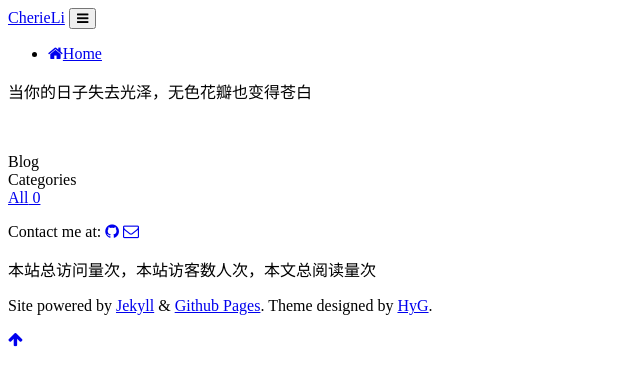
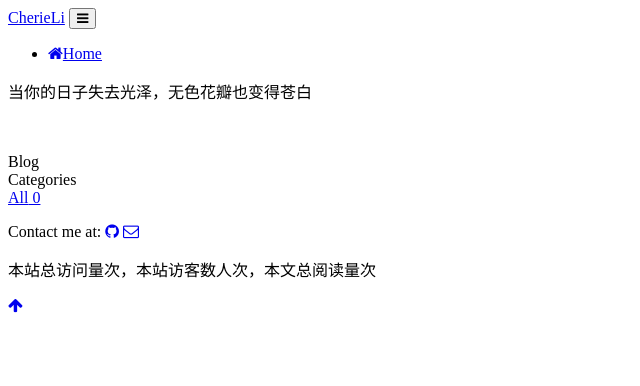
Before and after one commit to cherieLi/cherieLi.github.io, a Jekyll site: the page built from index.md, in a window 1280 px wide. Shown: the top 386 px of the page, without its empty margins (0-640 px from the left). Built offline with Jekyll 4.4.1, drawn with Linux system fonts in a browser that asks for light colours; comment, search, counter and statistics services are not loaded; a style sheet for code colours, icons or effects is not loaded.

Commit message:
Update footer.html

```diff
--- a/_includes/footer.html
+++ b/_includes/footer.html
@@ -20,14 +20,7 @@
         <p>
             本站总访问量<span id="busuanzi_value_site_pv"></span>次，本站访客数<span id="busuanzi_value_site_uv"></span>人次，本文总阅读量<span id="busuanzi_value_page_pv"></span>次
         </p>
-        <p class="power">
-            <span>
-                Site powered by <a href="https://jekyllrb.com/">Jekyll</a> & <a href="https://pages.github.com/">Github Pages</a>.
-            </span>
-            <span>
-                Theme designed by <a href="https://github.com/Gaohaoyang">HyG</a>.
-            </span>
-        </p>
+
     </div>
 </footer>
 <script async src="https://dn-lbstatics.qbox.me/busuanzi/2.3/busuanzi.pure.mini.js"></script>
```
